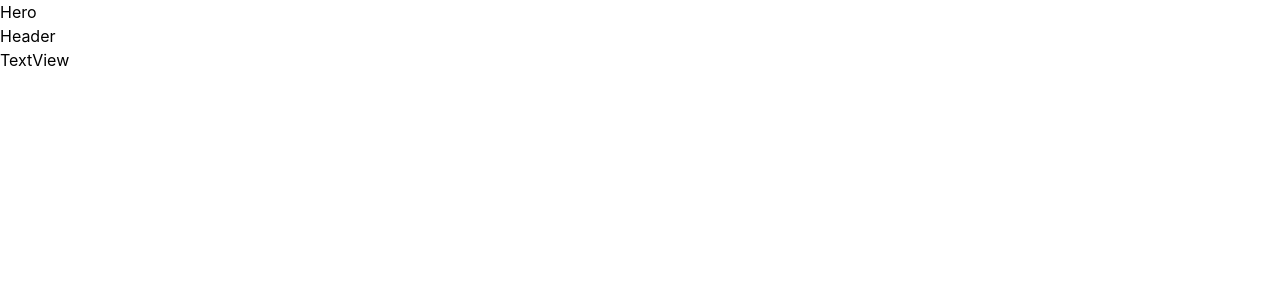
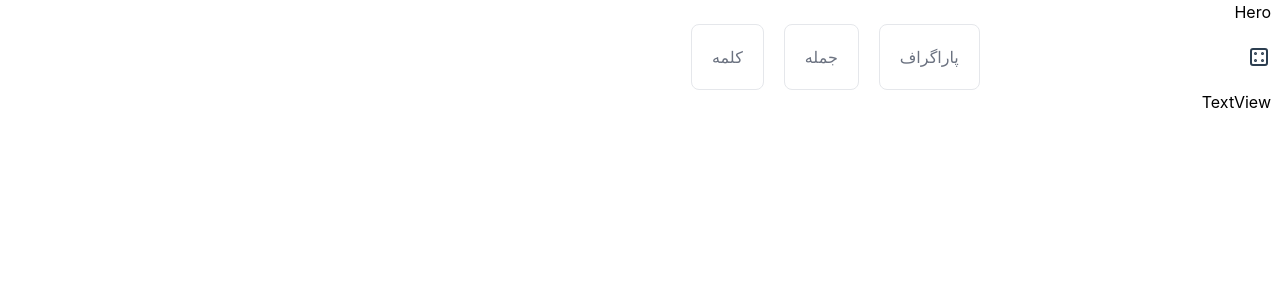
Before and after one commit to nafasebra/matnsaazz, a React (Vite) app: page / in a window 1280 px wide. Shown: the top 300 px of the page. Built offline with nearby package versions, Linux system fonts and the light colour scheme.

Commit message:
add items to header component

```diff
--- a/index.html
+++ b/index.html
@@ -5,6 +5,8 @@
     <link rel="icon" type="image/svg+xml" href="/vite.svg" />
     <meta name="viewport" content="width=device-width, initial-scale=1.0" />
     <title>Vite + React + TS</title>
+
+    <link rel="stylesheet" href="dist/assets/index.css">
   </head>
   <body>
     <div id="root"></div>
--- a/package.json
+++ b/package.json
@@ -6,7 +6,8 @@
   "scripts": {
     "dev": "vite",
     "build": "tsc && vite build",
-    "preview": "vite preview"
+    "preview": "vite preview",
+    "tailwind": "npx tailwindcss -i ./src/index.css -o ./dist/assets/index.css --watch"
   },
   "dependencies": {
     "react": "^18.2.0",
--- a/src/components/Header.tsx
+++ b/src/components/Header.tsx
@@ -1,9 +1,32 @@
-import React from 'react'
+import React from "react";
+import Options from "./Options";
 
 function Header() {
   return (
-    <div>Header</div>
-  )
+    <div className="flex items-center justify-between">
+      <button className="text-dark">
+        <svg
+          xmlns="http://www.w3.org/2000/svg"
+          className="w-6 h-6"
+          viewBox="0 0 24 24"
+          stroke-width="2"
+          stroke="currentColor"
+          fill="none"
+          stroke-linecap="round"
+          stroke-linejoin="round"
+        >
+          <path stroke="none" d="M0 0h24v24H0z" fill="none" />
+          <rect x="4" y="4" width="16" height="16" rx="2" />
+          <circle cx="8.5" cy="8.5" r=".5" fill="currentColor" />
+          <circle cx="15.5" cy="8.5" r=".5" fill="currentColor" />
+          <circle cx="15.5" cy="15.5" r=".5" fill="currentColor" />
+          <circle cx="8.5" cy="15.5" r=".5" fill="currentColor" />
+        </svg>
+      </button>
+
+      <Options />
+    </div>
+  );
 }
 
-export default Header
+export default Header;
--- a/src/components/Options.tsx
+++ b/src/components/Options.tsx
@@ -1,9 +1,100 @@
-import React from 'react'
+import React from "react";
 
 function Options() {
   return (
-    <div>Options</div>
-  )
+    <div className="flex items-center">
+      <div className="ml-5">
+        <input
+          type="radio"
+          id="paragraph"
+          name="hosting"
+          value="paragraph"
+          className="hidden peer"
+          required
+        />
+        <label
+          htmlFor="paragraph"
+          className="flex justify-between items-center p-5 w-full text-gray-500 bg-white rounded-lg border border-gray-200 cursor-pointer dark:hover:text-gray-300 dark:border-gray-700 dark:peer-checked:text-blue-500 peer-checked:border-blue-600 peer-checked:text-blue-600 hover:text-gray-600 hover:bg-gray-100 dark:text-gray-400 dark:bg-gray-800 dark:hover:bg-gray-700"
+        >
+          <svg
+            xmlns="http://www.w3.org/2000/svg"
+            viewBox="0 0 24 24"
+            stroke-width="1.5"
+            stroke="currentColor"
+            fill="none"
+            stroke-linecap="round"
+            stroke-linejoin="round"
+          >
+            <path stroke="none" d="M0 0h24v24H0z" fill="none" />
+            <line x1="4" y1="6" x2="20" y2="6" />
+            <line x1="10" y1="12" x2="20" y2="12" />
+            <line x1="6" y1="18" x2="20" y2="18" />
+          </svg>
+          <span>پاراگراف</span>
+        </label>
+      </div>
+      <div className="ml-5">
+        <input
+          type="radio"
+          id="paragraph"
+          name="hosting"
+          value="paragraph"
+          className="hidden peer"
+          required
+        />
+        <label
+          htmlFor="paragraph"
+          className="flex justify-between items-center p-5 w-full text-gray-500 bg-white rounded-lg border border-gray-200 cursor-pointer dark:hover:text-gray-300 dark:border-gray-700 dark:peer-checked:text-blue-500 peer-checked:border-blue-600 peer-checked:text-blue-600 hover:text-gray-600 hover:bg-gray-100 dark:text-gray-400 dark:bg-gray-800 dark:hover:bg-gray-700"
+        >
+          <svg
+            xmlns="http://www.w3.org/2000/svg"
+            viewBox="0 0 24 24"
+            stroke-width="1.5"
+            stroke="currentColor"
+            fill="none"
+            stroke-linecap="round"
+            stroke-linejoin="round"
+          >
+            <path stroke="none" d="M0 0h24v24H0z" fill="none" />
+            <line x1="4" y1="6" x2="20" y2="6" />
+            <line x1="10" y1="12" x2="20" y2="12" />
+            <line x1="6" y1="18" x2="20" y2="18" />
+          </svg>
+          <span>جمله</span>
+        </label>
+      </div>
+      <div className="ml-5">
+        <input
+          type="radio"
+          id="paragraph"
+          name="hosting"
+          value="paragraph"
+          className="hidden peer"
+          required
+        />
+        <label
+          htmlFor="paragraph"
+          className="flex justify-between items-center p-5 w-full text-gray-500 bg-white rounded-lg border border-gray-200 cursor-pointer dark:hover:text-gray-300 dark:border-gray-700 dark:peer-checked:text-blue-500 peer-checked:border-blue-600 peer-checked:text-blue-600 hover:text-gray-600 hover:bg-gray-100 dark:text-gray-400 dark:bg-gray-800 dark:hover:bg-gray-700"
+        >
+          <svg
+            xmlns="http://www.w3.org/2000/svg"
+            viewBox="0 0 24 24"
+            stroke-width="1.5"
+            stroke="#2c3e50"
+            fill="none"
+            stroke-linecap="round"
+            stroke-linejoin="round"
+          >
+            <path stroke="none" d="M0 0h24v24H0z" fill="none" />
+            <path d="M3 16v-5.5a2.5 2.5 0 0 1 5 0v5.5m0 -4h-5" />
+            <line x1="12" y1="6" x2="12" y2="18" />
+            <path d="M16 16v-8h3a2 2 0 0 1 0 4h-3m3 0a2 2 0 0 1 0 4h-3" />
+          </svg>
+          <span>کلمه</span>
+        </label>
+      </div>
+    </div>
+  );
 }
 
-export default Options
+export default Options;
--- a/src/index.css
+++ b/src/index.css
@@ -1,3 +1,8 @@
+@tailwind base;
+@tailwind components;
+@tailwind utilities;
+
+
 :root {
   font-family: Inter, Avenir, Helvetica, Arial, sans-serif;
   font-size: 16px;
@@ -8,6 +13,7 @@
   -webkit-font-smoothing: antialiased;
   -moz-osx-font-smoothing: grayscale;
   -webkit-text-size-adjust: 100%;
+  direction: rtl;
 }
 
 body {
--- a/tailwind.config.cjs
+++ b/tailwind.config.cjs
@@ -5,7 +5,11 @@ module.exports = {
     "./src/**/*.{js,ts,jsx,tsx}",
   ],
   theme: {
-    extend: {},
+    extend: {
+      colors: {
+        'dark': '#2c3e50'
+      }
+    },
   },
   plugins: [],
 }
```
